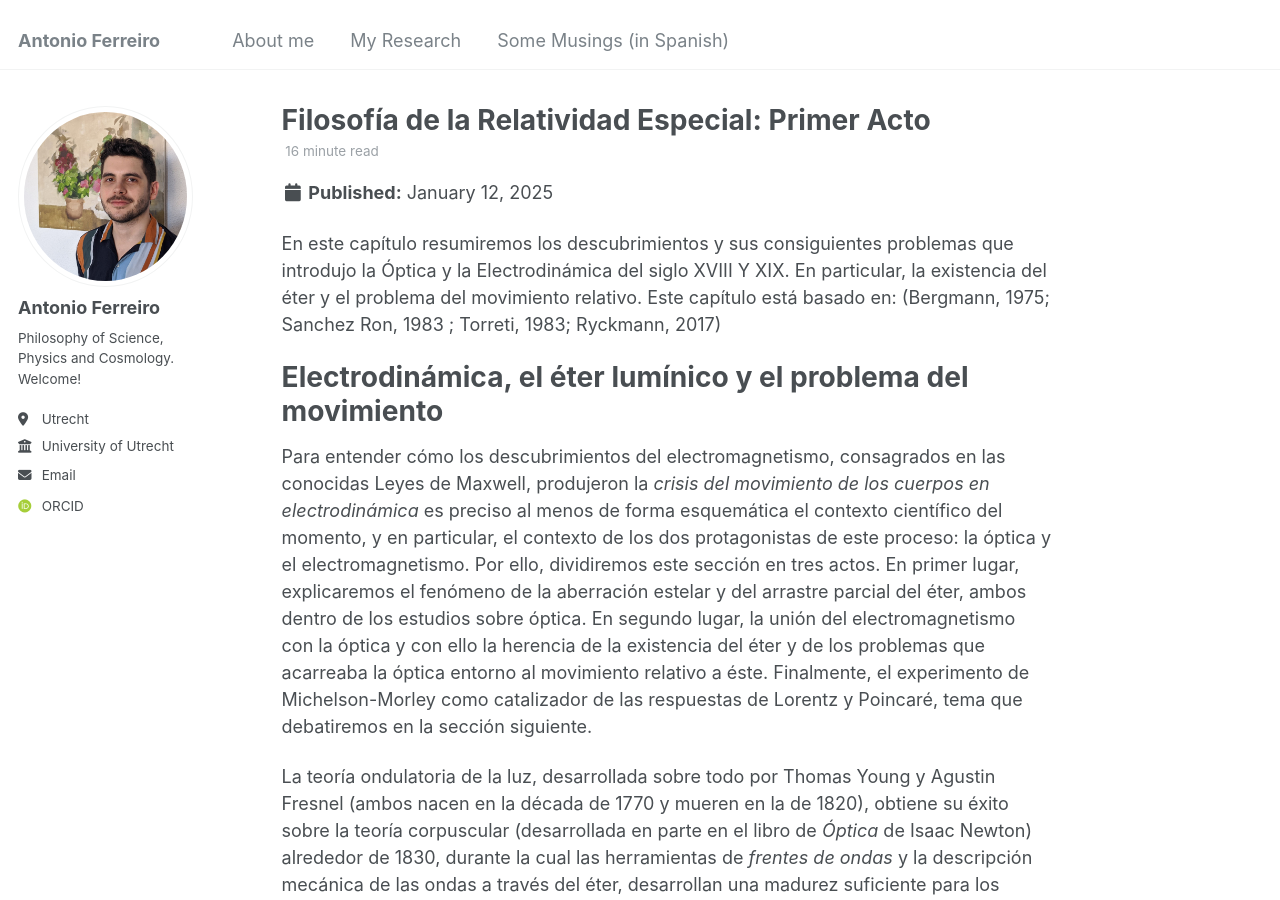
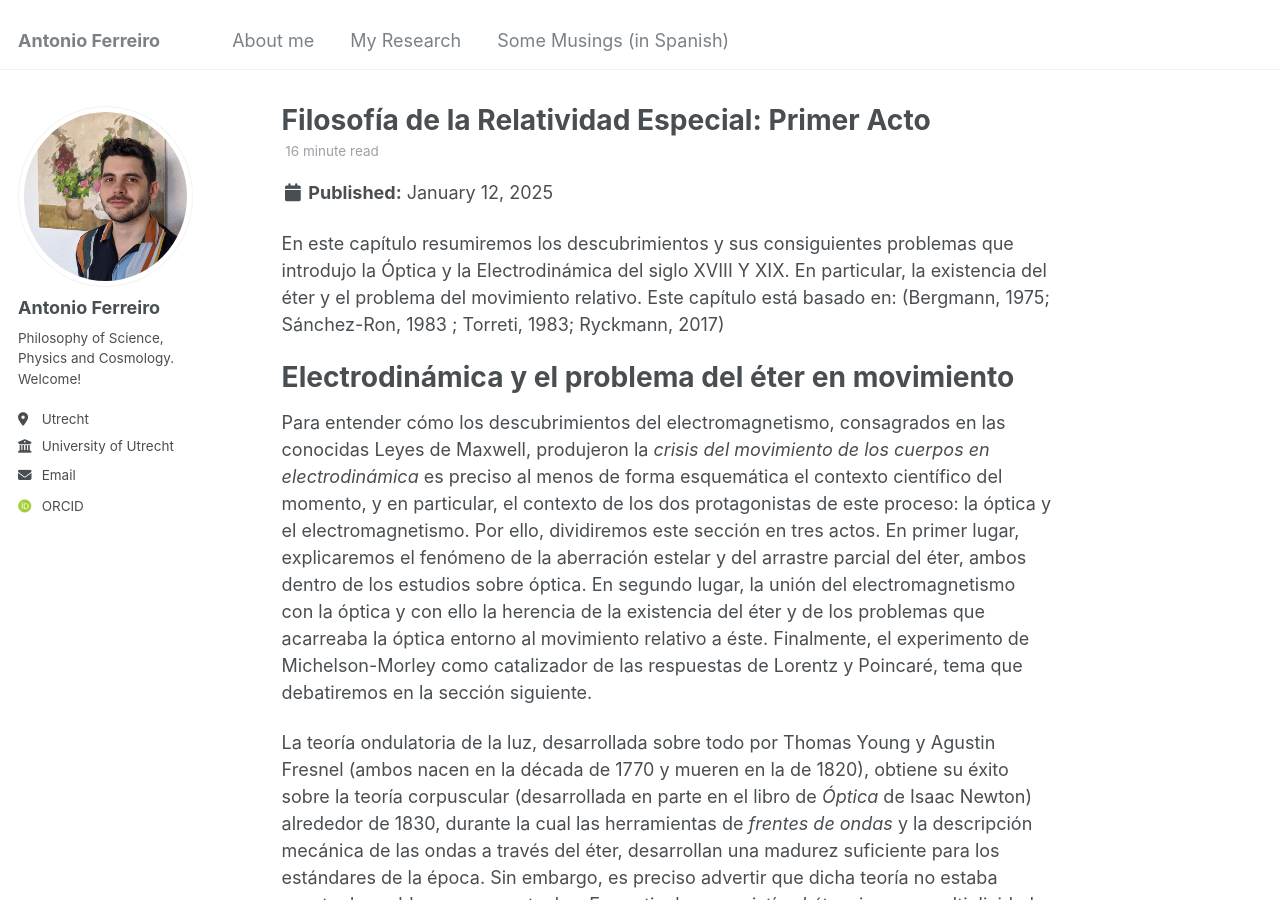
Before and after one commit to Anfedea/anfedea.github.io, a Jekyll site: the page built from _posts/2012-08-14-blog-post-1.md, in a window 1280 px wide and 900 px high. Built offline with Jekyll 4.4.1, drawn with Linux system fonts in a browser that asks for light colours; some web fonts are replaced.

Commit message:
Update 2012-08-14-blog-post-1.md

```diff
--- a/_posts/2012-08-14-blog-post-1.md
+++ b/_posts/2012-08-14-blog-post-1.md
@@ -6,9 +6,9 @@
   - Philosophy of Special Relativity
 ---
 
-En este capítulo resumiremos los descubrimientos y sus consiguientes problemas que introdujo la Óptica y la Electrodinámica del siglo XVIII Y XIX. En particular, la existencia del éter y el problema del movimiento relativo. Este capítulo está basado en: (Bergmann, 1975; Sanchez Ron, 1983 ; Torreti, 1983; Ryckmann, 2017)
+En este capítulo resumiremos los descubrimientos y sus consiguientes problemas que introdujo la Óptica y la Electrodinámica del siglo XVIII Y XIX. En particular, la existencia del éter y el problema del movimiento relativo. Este capítulo está basado en: (Bergmann, 1975; Sánchez-Ron, 1983 ; Torreti, 1983; Ryckmann, 2017)
 
-Electrodinámica, el éter lumínico y el problema del movimiento
+Electrodinámica y el problema del éter en movimiento
 ======
 
 Para entender cómo los descubrimientos del electromagnetismo, consagrados en las conocidas Leyes de Maxwell, produjeron la *crisis del movimiento de los cuerpos en electrodinámica* es preciso al menos de forma esquemática el contexto científico del momento, y en particular, el contexto de los dos protagonistas de este proceso: la óptica y el electromagnetismo. Por ello, dividiremos este sección en tres actos. En primer lugar, explicaremos el fenómeno de la aberración estelar y del arrastre parcial del éter, ambos dentro de los estudios sobre óptica. En segundo lugar, la unión del electromagnetismo con la óptica y con ello la herencia de la existencia del éter y de los problemas que acarreaba la óptica entorno al movimiento relativo a éste. Finalmente, el experimento de Michelson-Morley como catalizador de las respuestas de Lorentz y Poincaré, tema que debatiremos en la sección siguiente.
```
